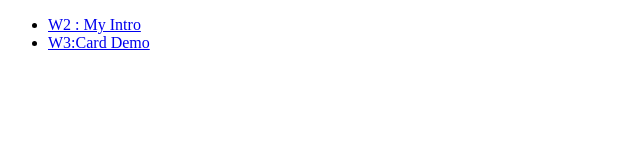
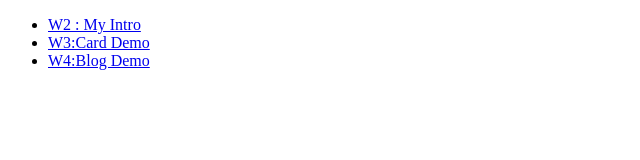
Before and after one commit to haowei212410061/1121-sweb-demo-212410061, a plain HTML site: page index.html in a window 1280 px wide. Shown: the whole page, without its empty margins (0-640 px from the left). Drawn offline with Linux system fonts and the light colour scheme.

Commit message:
w04-p3: show W04-P2 in vercel

```diff
--- a/index.html
+++ b/index.html
@@ -14,6 +14,9 @@
             <li>
                 <a href="./demo/w03_61_card/index.html">W3:Card Demo</a>
             </li>
+            <li>
+                <a href="./demo/w04_61_blog/index.html">W4:Blog Demo</a>
+            </li>
         </ul>
     </nav>
 </body>
```
Also changed, not shown: demo/md/w04_61/w04-P3-1.png (added), 1 other file.
